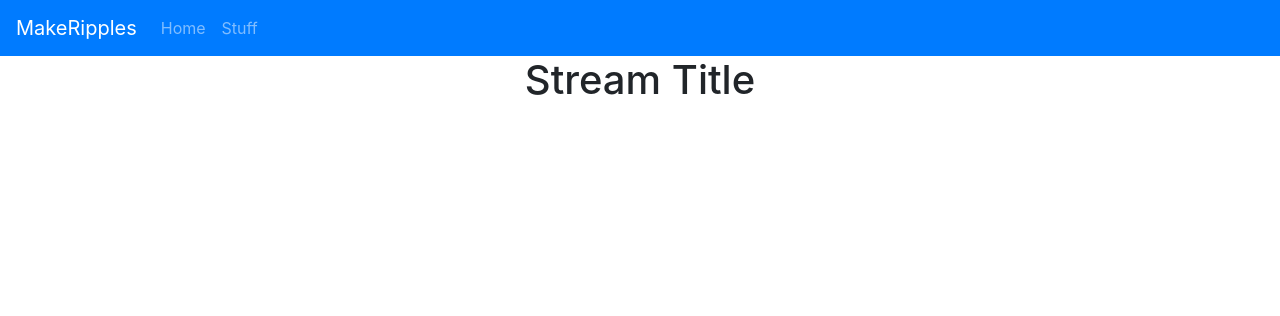
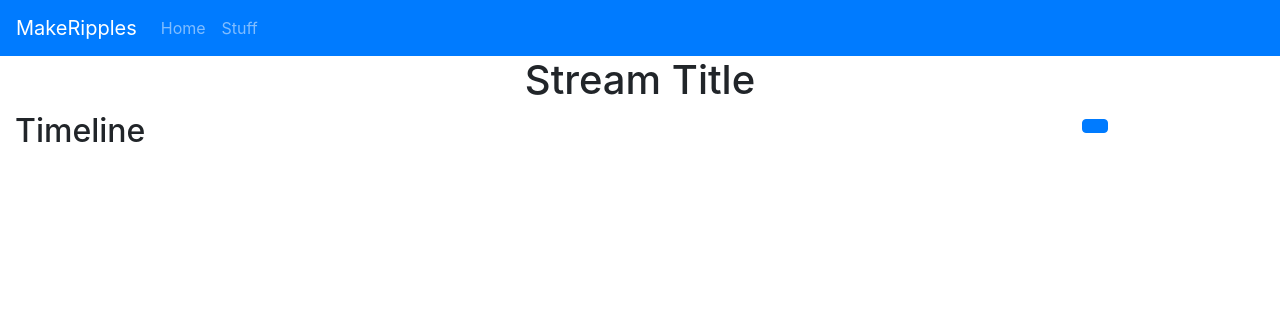
Before and after one commit to oosacker/MakeRipples, a Flask app: template templates/user_dashboard.html in a window 1280 px wide. Shown: the top 316 px of the page. Run offline with Flask 2, Linux system fonts and the light colour scheme; the template is opened without the code that fills it, so the values that code supplies are empty; some libraries are stand-ins or nearby versions.

Commit message:
adding button to dashboard

```diff
--- a/templates/user_dashboard.html
+++ b/templates/user_dashboard.html
@@ -7,6 +7,16 @@
 {% block body %}
     <div class="container-fluid">
         <h1 class="text-center">Stream Title</h1>
+        <div class="row">
+            <div class="col-10">
+                <h2>Timeline</h2>
+            </div>
+            <div class="col-2">
+                <button type="button" class="btn btn-primary btn-circle btn-xl" aria-label="Add Ripple">
+                    <span class="glyphicon glyphicon-plus" aria-hidden="true"></span>
+                </button>
+            </div>
+        </div>
     </div>
-<script src={{ url_for('static', filename='myscript.js') }}></script>
+    <script src={{ url_for('static', filename='myscript.js') }}></script>
 {% endblock %}
```
